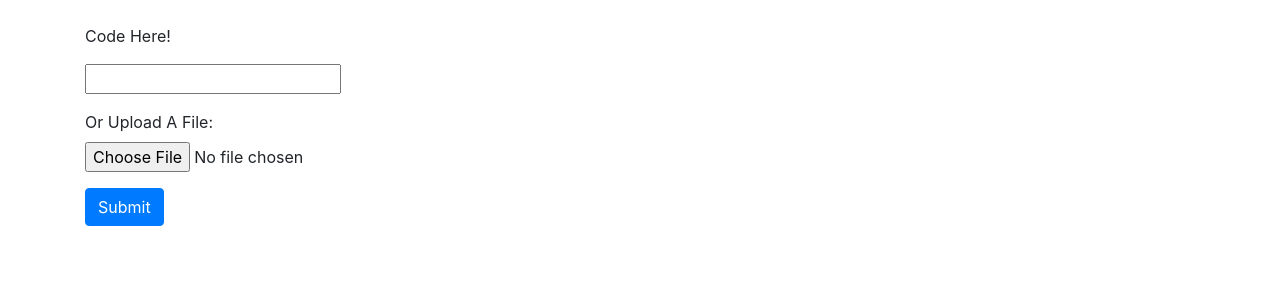
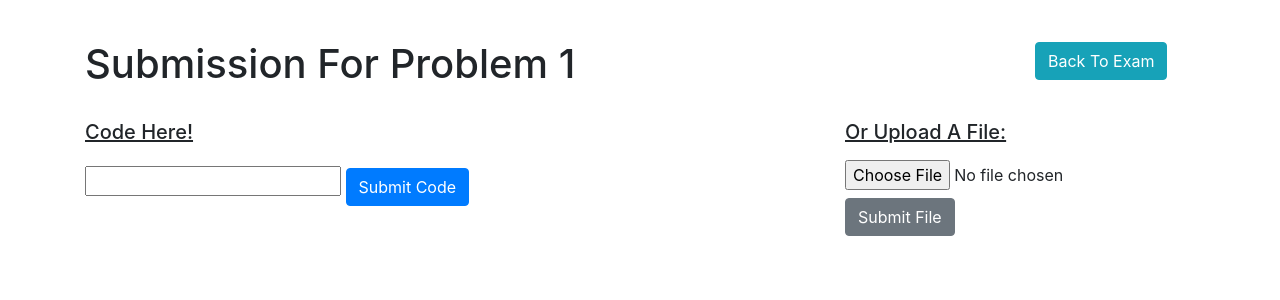
Before and after one commit to pshen24/cmimc-online, a Django app: template templates/submit.html in a window 1280 px wide. Shown: the part 56-356 px from the top of the page. Run offline with Django 3.2, Linux system fonts and the light colour scheme; tables that the repository leaves empty hold one stand-in row (values such as "Sample post"); the template is opened without the code that fills it: values that come from a table or form of the project are taken from there, most other values are stand-ins (such as "Sample title", 1, 10 or a date in 2020); data that the repository does not hold is empty; parts of the project's set-up code (start-up, migrations or seed data) failed here and were passed over; some libraries are stand-ins or nearby versions.

Commit message:
Fixed file upload issue, now side-by-side implementation with two forms

```diff
--- a/templates/submit.html
+++ b/templates/submit.html
@@ -25,16 +25,27 @@
       </div>
     </div> -->
 
-    <form method="post" enctype="multipart/form-data">
-        {% csrf_token %}
-        <div class="form-group">
-          <p>Code Here!</p>
+    <div class="row justify-content-between">
+      <h1 class="mt-3 col-10">Submission For Problem {{ problem.problem_number }}</h1> </br>
+      <h2 class="mt-3 col-2"><a href="{% url 'exam_status' problem.exam_id %}" class="btn btn-info"> Back To Exam</a> </h2>
+    </div>
+    <div class="mt-4 row justify-content-between">
+      <div class = "col-8">
+        <form action="" method="post">
+          {% csrf_token %}
+          <h5 class="mb-3"><u>Code Here!</u></h5>
           {{ form }}
-        </div>
-        <div class="form-group">
-          <label for="codeFile">Or Upload A File:</label>
+          <button type="submit" class="mt-2 btn btn-primary">Submit Code</button>
+        </form>
+      </div>
+
+      <div class = "col-4">
+        <form method="post" enctype="multipart/form-data">
+          {% csrf_token %}
+          <h5 class="mb-3" for="codeFile"><u>Or Upload A File:</u></h5>
           <input type="file" class="form-control-file" name="codeFile">
-        </div>
-        <button type="submit" class="btn btn-primary">Submit</button>
-    </form>
+          <button type="submit" class="mt-2 btn btn-secondary">Submit File</button>
+        </form>
+      </div>
+    </div>
 {% endblock %}
--- a/website/forms.py
+++ b/website/forms.py
@@ -22,7 +22,7 @@ class SnippetForm(forms.ModelForm):
         mode='python',
         theme='xcode',
         fontsize='18px',
-        width="80%",
+        width="100%",
         height="50vh",
         toolbar=False,
     ), label='')
--- a/website/views.py
+++ b/website/views.py
@@ -68,15 +68,15 @@ def submit(request, exam_id, problem_number):
         submission.save()
         submission.grade()
         return redirect('exam_status', exam_id=exam_id) """
+
+        # Included django_ace editor
         form = SnippetForm(request.POST)
         if (form.is_valid()):
             form.save()
             text = Snippet.objects.all()[0].text
             Snippet.objects.all().delete()  # delete this line to record past snippets
-            return redirect('valid tho')
         else:
             text = request.FILES['codeFile'].read().decode('utf-8')
-            return redirect('XD')
         competitor = Competitor.objects.mathleteToCompetitor(exam, user.mathlete)
         submission = Submission(
             problem=problem,
@@ -85,7 +85,6 @@ def submit(request, exam_id, problem_number):
         )
         submission.save()
         submission.grade()
-        return redirect ('huh')
         return redirect('exam_status', exam_id=exam_id)
     else: # request.method == 'GET'
         form = SnippetForm()
```
